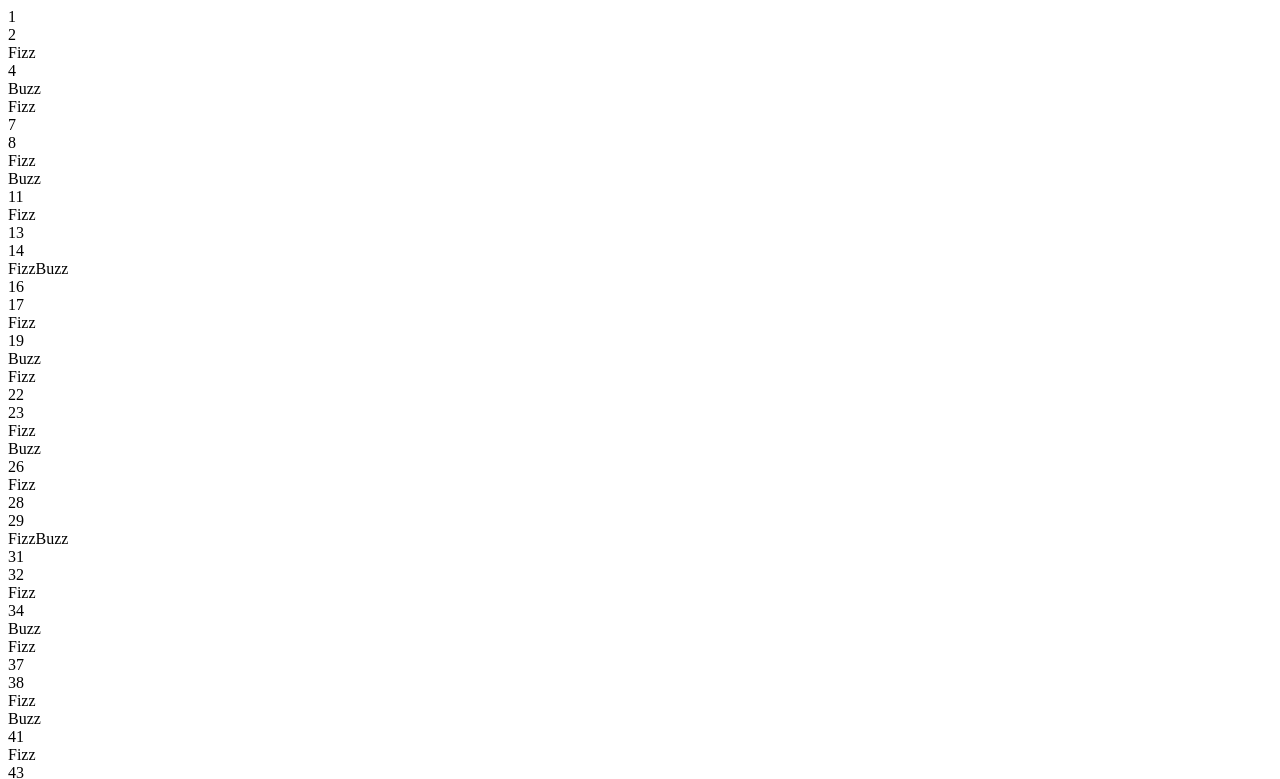
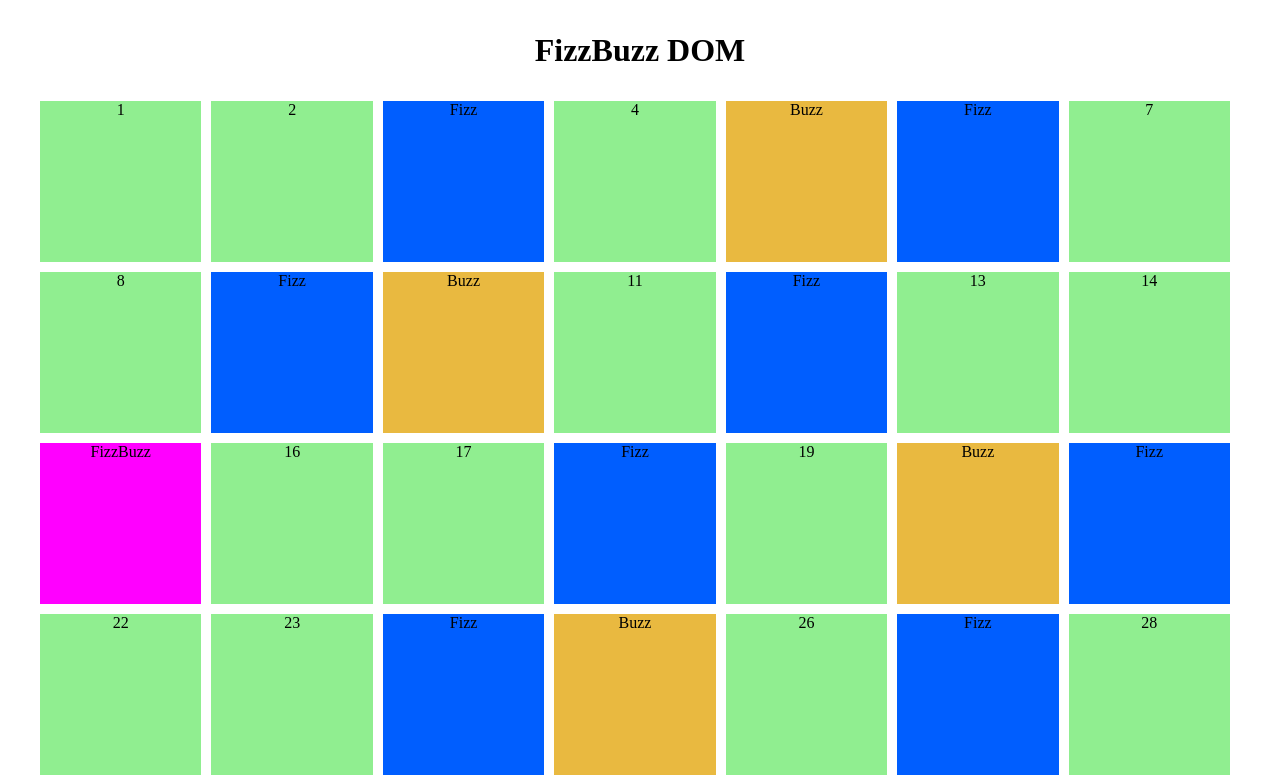
Before and after one commit to Francesca-Dascanio/js-fizzbuzz, a plain HTML site: page index.html in a window 1280 px wide. Shown: the top 779 px of the page. Drawn offline with Linux system fonts and the light colour scheme.

Commit message:
Bonus 2 - da ultimare

```diff
--- a/css/style.css
+++ b/css/style.css
@@ -0,0 +1,51 @@
+/* RESET BOX SIZING */
+* {
+    margin: 0;
+    padding: 0;
+    box-sizing: border-box;
+}
+
+h1 {
+    text-align: center;
+    margin: 2rem 0;
+}
+
+#container {
+    width: 1200px;
+    margin: 0 auto;
+    display: flex;
+    flex-direction: row;
+    justify-content: flex-start;
+    flex-wrap: wrap;
+}
+
+
+
+
+/* BOX */
+.size {
+    width: calc((100% / 7) - 10px);
+    height: 161px;
+    margin-bottom: 10px;
+    margin-right: 10px;
+    text-align: center;
+}
+/* metti a posto height */
+/* metti a posto posizionamento testo: per spostarlo ho bisogno di altro div? */
+
+/* BG COLORS */
+.blue {
+    background-color: rgb(0, 94, 255);
+}
+
+.fucsia {
+    background-color: fuchsia;
+}
+
+.yellow {
+    background-color: rgb(233, 185, 64);
+}
+
+.green {
+    background-color: lightgreen;
+}
--- a/index.html
+++ b/index.html
@@ -4,9 +4,13 @@
         <meta charset="UTF-8">
         <meta http-equiv="X-UA-Compatible" content="IE=edge">
         <meta name="viewport" content="width=device-width, initial-scale=1.0">
+        <link rel="stylesheet" href="css/style.css">
         <title>JS Fizzbuzz</title>
     </head>
     <body>
+        <h1>
+            FizzBuzz DOM
+        </h1>
         <div id="container">
 
         </div>
--- a/js/scripts.js
+++ b/js/scripts.js
@@ -31,6 +31,21 @@ for (let n=1; n <= 100; n = n + 1) {
     console.log(box, typeof box);
     box.innerHTML = `${message}`;
 
+    if (message == 'Fizz') {
+        box.className = `size blue`;
+    }
+    else if (message == 'Buzz') {
+        box.className = `size yellow`;
+    }
+
+    else if (message == 'FizzBuzz') {
+        box.className = `size fucsia`;
+    }
+
+    else if (message == n) {
+        box.className = `size green`;
+    }
+
     container.append(box);
 
 
```
Also changed, not shown: 1 other file.
